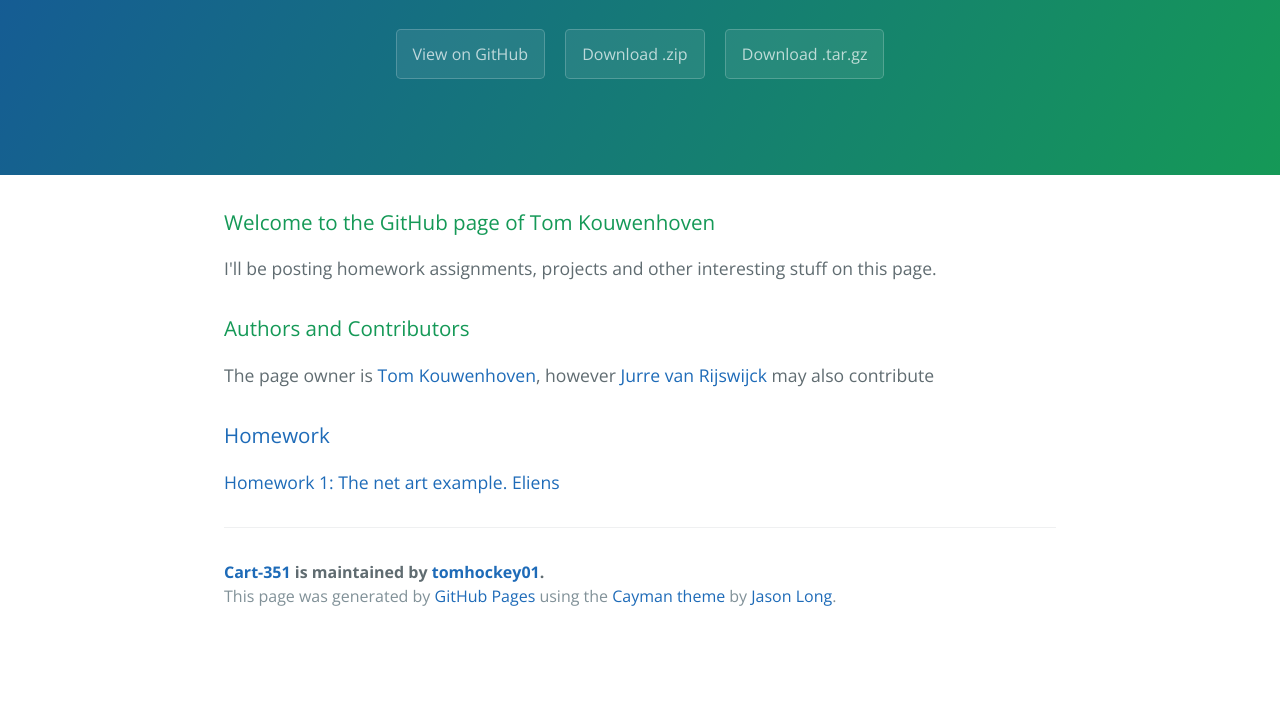
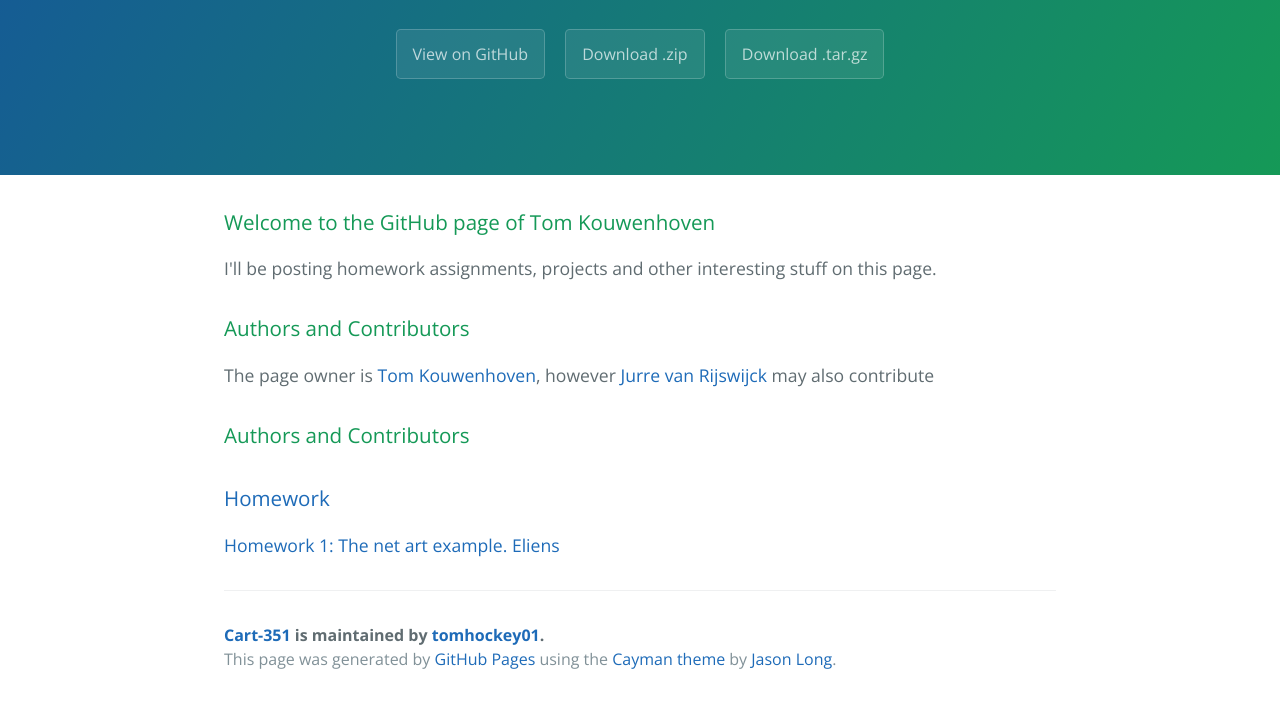
Before and after one commit to tomhockey01/CART-351, a plain HTML site: page index.html in a window 1280 px wide. Shown: the part 208-911 px from the top of the page. Before the commit the page ends 848 px from the top, so only its background shows below. Drawn offline with nearby package versions, Linux system fonts and the light colour scheme.

Commit message:
Update index.html

```diff
--- a/index.html
+++ b/index.html
@@ -30,6 +30,10 @@
 <p>The page owner is <a href="https://github.com/tomhockey01">Tom Kouwenhoven</a>, however <a href="https://github.com/jvanrijswijck">Jurre van Rijswijck</a> may also contribute</p>
 
 <h3>
+<a id="authors-and-contributors" class="anchor" href="#authors-and-contributors" aria-hidden="true"><span aria-hidden="true" class="octicon octicon-link"></span></a>Authors and Contributors</h3>
+
+
+<h3>
   <a id="Homework" class="anchor" href="#Homework" aria-hidden="true"><span aria-hidden="true" class="octicon octicon-link"></span>Homework</h3>
 
   <p>Homework 1: The net art example. <a href="http://ar.eliens.net">Eliens</a> </p>
```
